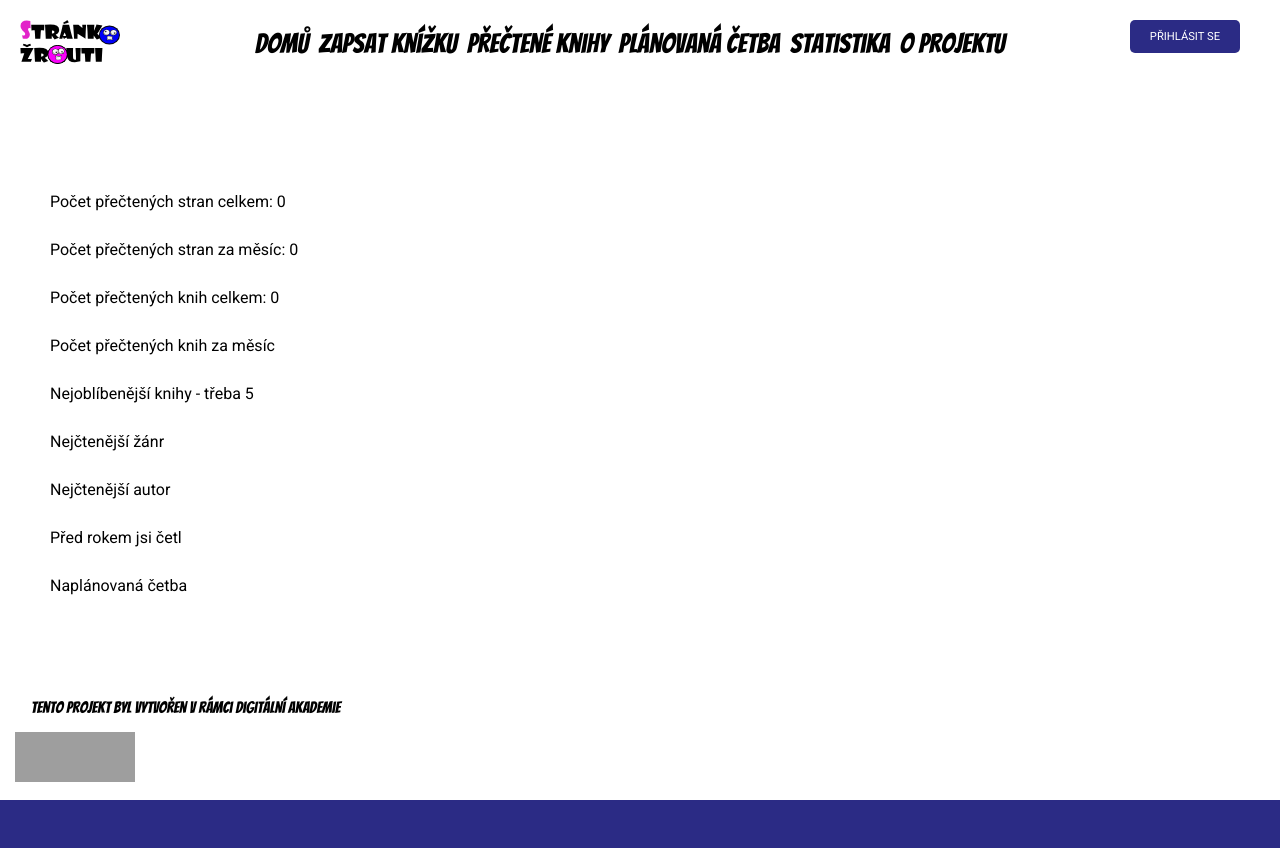
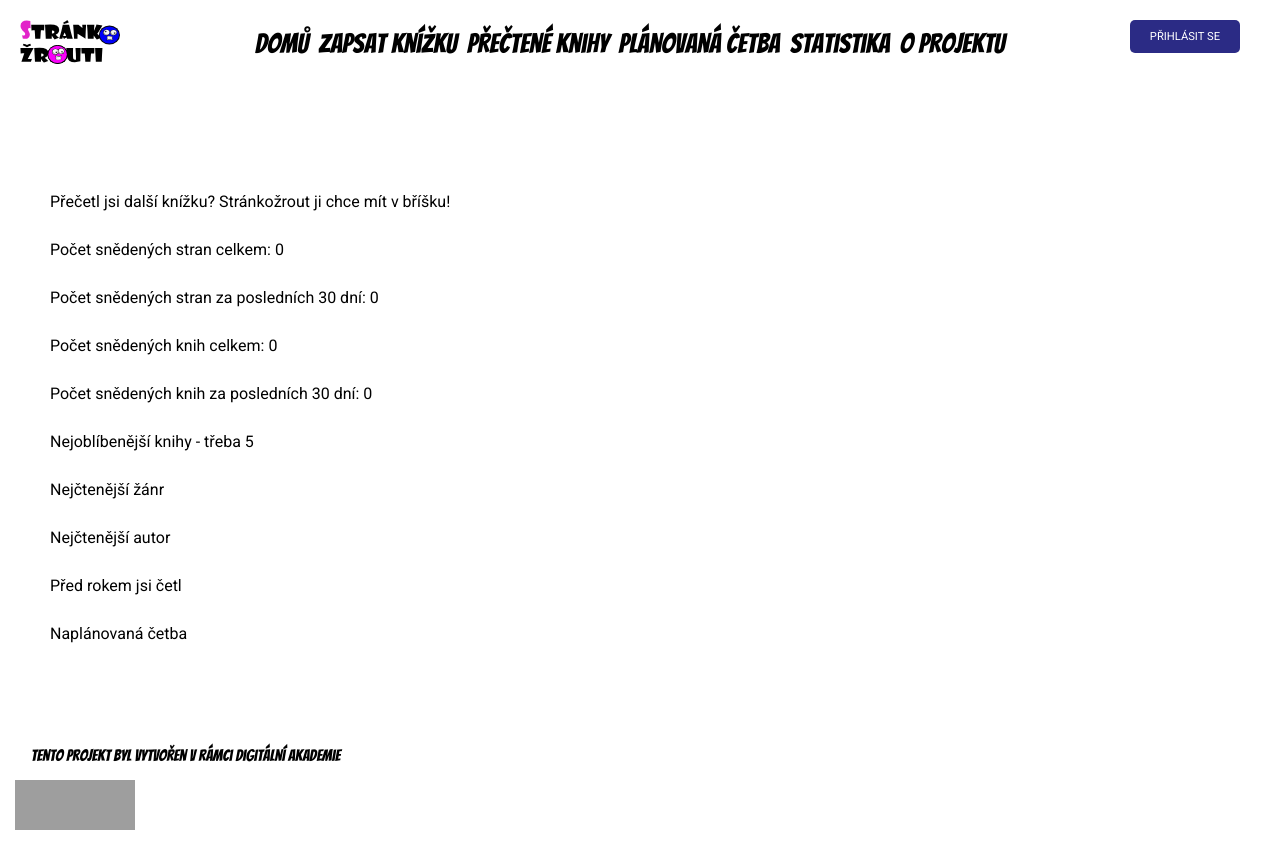
Before and after one commit to DanaMus/Strankozrouti, a React app: page /statistika in a window 1280 px wide. Before the commit the page ends 800 px from the top, so only its background shows below. Built offline with nearby package versions, Linux system fonts and the light colour scheme; no server answers; the database is empty; grey boxes are pictures that could not be loaded.

Commit message:
základní statistiky - počet knih a stran

```diff
--- a/src/components/DetailForm/index.jsx
+++ b/src/components/DetailForm/index.jsx
@@ -65,13 +65,14 @@ const DetailForm = () => {
 
   const genres = [
     'beletrie',
+    'pohádky',
+    'fantasy',
     'sci-fi',
     'komiks',
     'humor',
     'dobrodružné',
     'vzdělávací',
     'poezie',
-    'fantasy',
   ];
 
   const rating = ['😞', '😏', '😐', '😊', '🤩'];
--- a/src/pages/StatisticsPage/index.jsx
+++ b/src/pages/StatisticsPage/index.jsx
@@ -6,33 +6,45 @@ const StatisticsPage = () => {
   const [booksCount, setBooksCount] = useState([]);
   const [pagesCount, setPagesCount] = useState([]);
   const [pagesCountLastMonth, setPagesCountLastMonth] = useState([]);
+  const [booksCountLastMonth, setBooksCountLastMonth] = useState([]);
+  const [favouriteBooks, setFavouriteBooks] = useState([]);
   let localbooksCounter = 0;
   let localPagesCounter = 0;
   let localPagesLastMonthCounter = 0;
+  let localBooksLastMonthCounter = 0;
   let now = new Date();
   useEffect(() => {
     const uklid = db.collection('BookList').onSnapshot((snapshot) => {
       snapshot.forEach((doc) => {
+        /* počet stran celkem */
         localPagesCounter += Number(doc.data().pages);
-        if ((now - Date.parse(doc.data().date)) / (1000 * 3600 * 24) < 30) {
+        /* počet stran za 30 dní */
+        if ((now - Date.parse(doc.data().date)) / (1000 * 3600 * 24) <= 30) {
           localPagesLastMonthCounter += Number(doc.data().pages);
         }
+        /* počet knih celkem */
         localbooksCounter++;
+        /* počet knih za 30 dní */
+        if ((now - Date.parse(doc.data().date)) / (1000 * 3600 * 24) <= 30) {
+          localBooksLastMonthCounter++;
+        }
       });
 
       setBooksCount(localbooksCounter);
       setPagesCount(localPagesCounter);
       setPagesCountLastMonth(localPagesLastMonthCounter);
+      setBooksCountLastMonth(localBooksLastMonthCounter);
     });
     return uklid;
   }, []);
 
   return (
     <div className="statistics__container">
-      <p>Počet přečtených stran celkem: {pagesCount}</p>
-      <p>Počet přečtených stran za měsíc: {pagesCountLastMonth}</p>
-      <p>Počet přečtených knih celkem: {booksCount}</p>
-      <p>Počet přečtených knih za měsíc</p>
+      <p>Přečetl jsi další knížku? Stránkožrout ji chce mít v bříšku!</p>
+      <p>Počet snědených stran celkem: {pagesCount}</p>
+      <p>Počet snědených stran za posledních 30 dní: {pagesCountLastMonth}</p>
+      <p>Počet snědených knih celkem: {booksCount}</p>
+      <p>Počet snědených knih za posledních 30 dní: {booksCountLastMonth}</p>
       <p>Nejoblíbenější knihy - třeba 5</p>
       <p>Nejčtenější žánr</p>
       <p>Nejčtenější autor</p>
```
